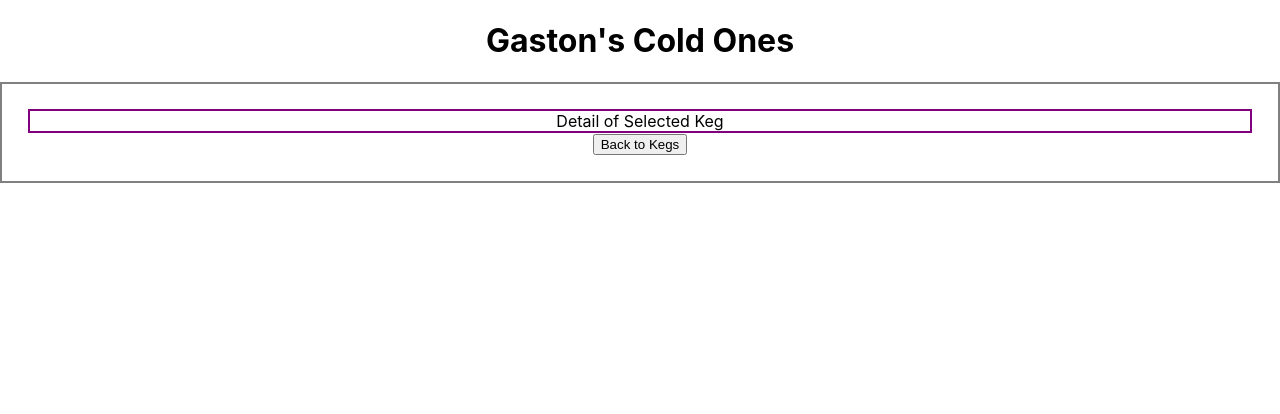
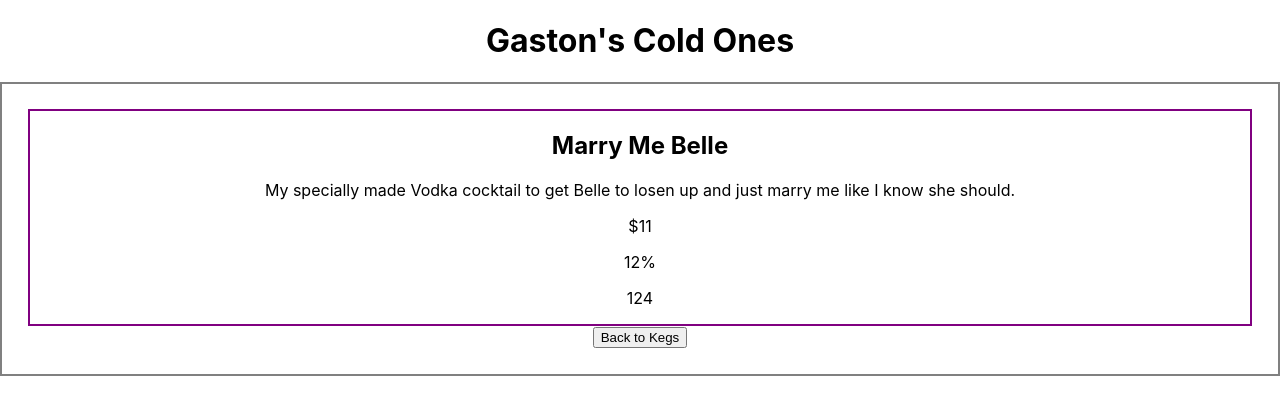
Before and after one commit to KeturahDev/gastons-cold-ones, a React (Create React App) app: page / in a window 1280 px wide. Both pictures are taken after a click on the element "Marry Me Belle". Shown: the top 414 px of the page. Built offline with nearby package versions, Linux system fonts and the light colour scheme.

Commit message:
display keg information details page

```diff
--- a/src/Components/Keg/KegDetails.js
+++ b/src/Components/Keg/KegDetails.js
@@ -1,14 +1,23 @@
 import React from 'react';
+import PropTypes from 'prop-types';
 
-function KegDetails(){
+function KegDetails(props){
+  const { keg } = props
   return(
     <React.Fragment>
       <div style={{border: "2px solid purple"}}>
-        Detail of Selected Keg
+        <h2>{keg.name}</h2>
+        <p>{keg.description}</p>
+        <p>{keg.band}</p>
+        <p>{keg.price}</p>
+        <p>{keg.alcoholContent}</p>
+        <p>{keg.pints}</p>
       </div>
     </React.Fragment>
   );
 }
 
-
+KegDetails.propTypes = {
+  keg: PropTypes.object
+}
 export default KegDetails;
```
